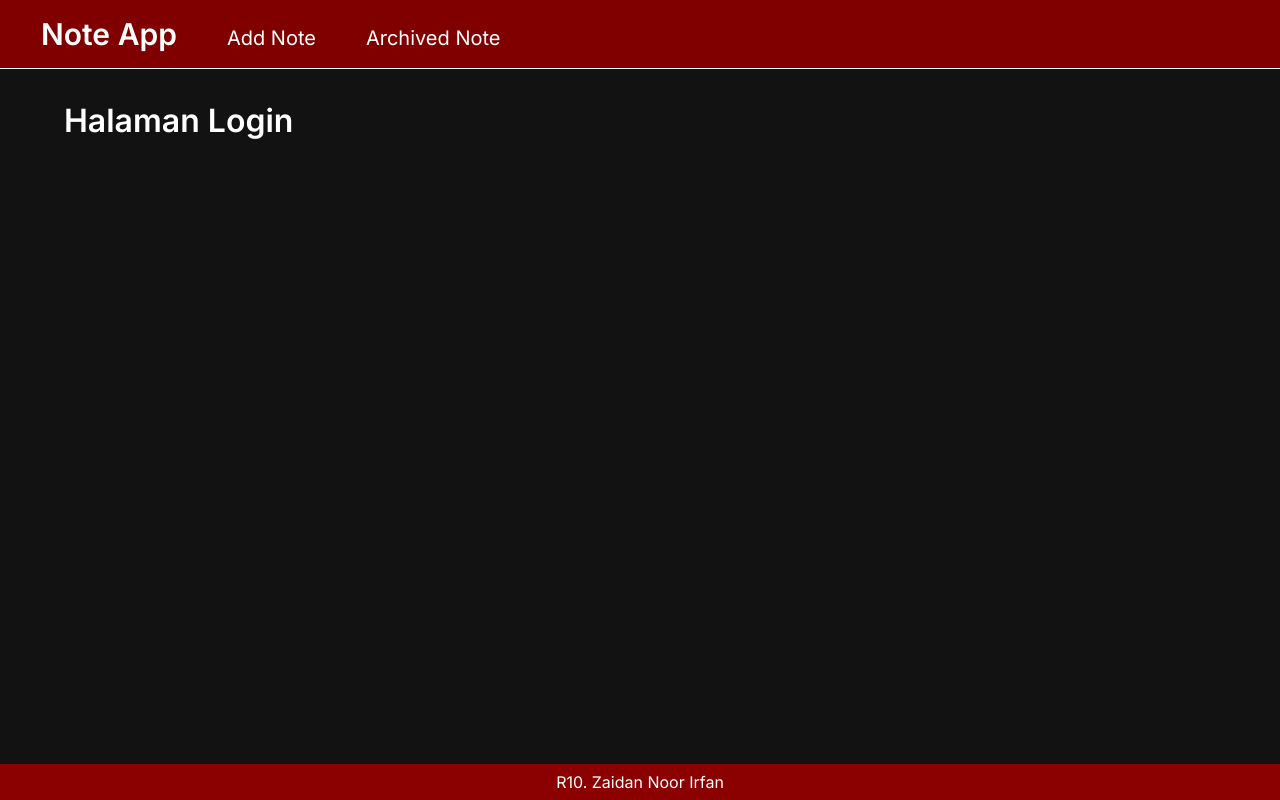
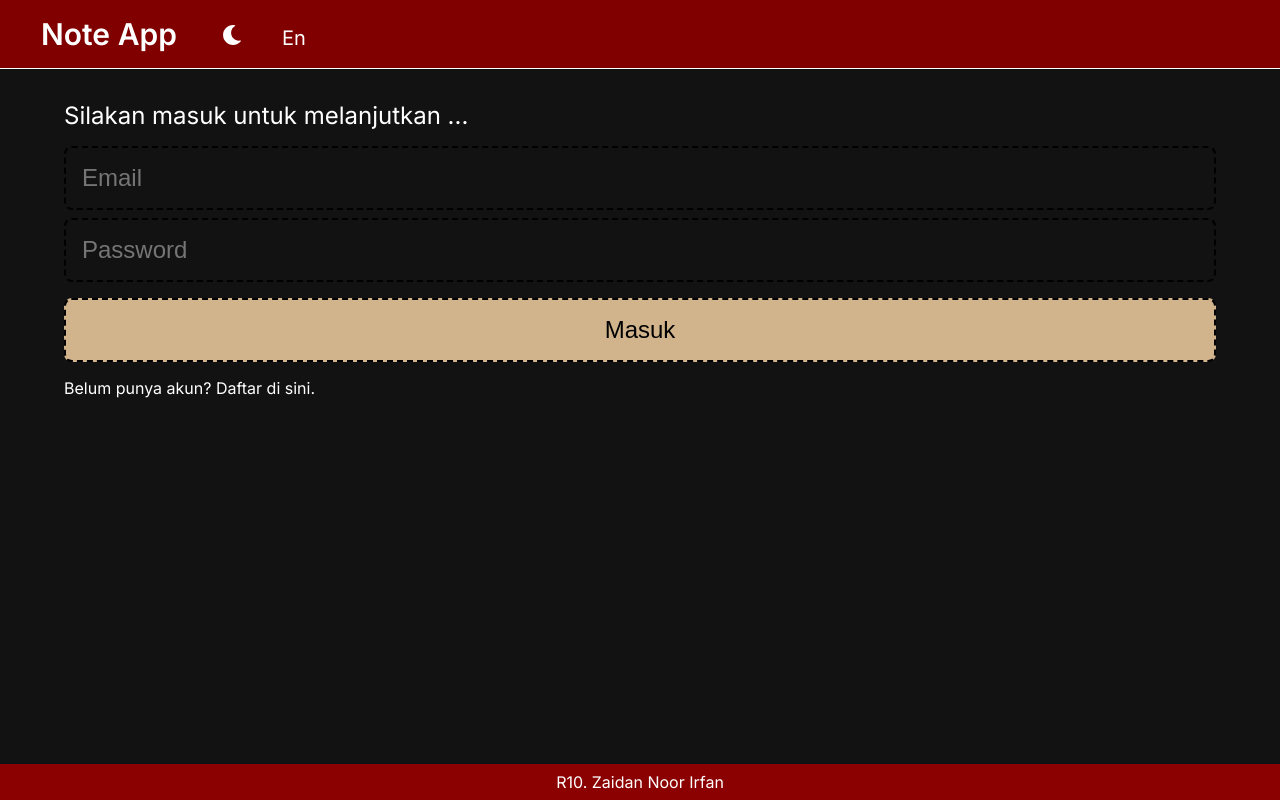
Before and after one commit to zaidannoor/Fundamental-React-Dicoding, a React (Create React App) app: page / in a window 1280 px wide. Built offline with nearby package versions, Linux system fonts and the light colour scheme.

Commit message:
- Add file LocaleContext.js - Making login page - Making login input - Make conditional

```diff
--- a/package.json
+++ b/package.json
@@ -6,6 +6,7 @@
     "prop-types": "^15.8.1",
     "react": "^18.2.0",
     "react-dom": "^18.2.0",
+    "react-icons": "^4.6.0",
     "react-router-dom": "^6.4.2",
     "react-scripts": "5.0.1"
   },
--- a/src/App.js
+++ b/src/App.js
@@ -12,10 +12,17 @@ import RegisterPage from './pages/RegisterPage';
 function App() {
   const authedUser = false;
 
+
+
   return (
     <div className="app-container">
       <header className='note-app__header'>
-        <Navigation />
+        {
+
+          <Navigation authed={authedUser} />
+
+        }
+
       </header>
       <main>
         {authedUser ?
--- a/src/components/LoginInput.js
+++ b/src/components/LoginInput.js
@@ -1,8 +1,58 @@
-import react from "react";
+import React from 'react';
+import PropTypes from 'prop-types';
 
-function LoginInput(){
-    return
+class LoginInput extends React.Component {
+  constructor(props) {
+    super(props);
 
+    this.state = {
+      email: '',
+      password: '',
+    };
+
+    this.onEmailChangeHandler = this.onEmailChangeHandler.bind(this);
+    this.onPasswordChangeHandler = this.onPasswordChangeHandler.bind(this);
+    this.onSubmitHandler = this.onSubmitHandler.bind(this);
+  }
+
+  onEmailChangeHandler(event) {
+    this.setState(() => {
+      return {
+        email: event.target.value
+      }
+    })
+  }
+
+  onPasswordChangeHandler(event) {
+    this.setState(() => {
+      return {
+        password: event.target.value
+      };
+    });
+  }
+
+  onSubmitHandler(event) {
+    event.preventDefault();
+
+    this.props.login({
+      email: this.state.email,
+      password: this.state.password,
+    });
+  }
+
+  render() {
+    return (
+      <form onSubmit={this.onSubmitHandler} className='login-input'>
+        <input type="email" placeholder='Email' value={this.state.email} onChange={this.onEmailChangeHandler} />
+        <input type="password" placeholder='Password' value={this.state.password} onChange={this.onPasswordChangeHandler} />
+        <button>Masuk</button>
+      </form>
+    );
+  }
 }
 
-export default LoginInput
+LoginInput.propTypes = {
+  login: PropTypes.func.isRequired,
+}
+
+export default LoginInput;
--- a/src/components/Navigation.js
+++ b/src/components/Navigation.js
@@ -1,13 +1,27 @@
 import React from 'react';
 import { Link } from 'react-router-dom';
+import { FiLogOut } from 'react-icons/fi';
+import { FaMoon } from "react-icons/fa";
+// import { LocaleConsumer } from '../contexts/LocaleContext';
 
-function Navigation() {
+function Navigation({authedUser}) {
   return (
     <nav className="navigation">
       <ul className='nav-link'>
         <li><h1><Link to="/">Note App</Link></h1></li>
-        <li><Link to="/add">Add Note</Link></li>
-        <li><Link to="/archive">Archived Note</Link></li>
+        <li><FaMoon /></li>
+        <li>En</li>
+        {
+          authedUser ?
+          <>
+            <li><Link to="/add">Add Note</Link></li>
+            <li><Link to="/archive">Archived Note</Link></li>
+            <li><FiLogOut /></li>
+          </>
+          : ''
+        }
+
+
       </ul>
     </nav>
   );
--- /dev/null
+++ b/src/context/LocaleContext.js
@@ -0,0 +1,8 @@
+import React from 'react';
+
+const LocaleContext = React.createContext();
+
+export const LocaleProvider = LocaleContext.Provider;
+export const LocaleConsumer = LocaleContext.Consumer;
+
+export default LocaleContext;
--- a/src/pages/LoginPage.js
+++ b/src/pages/LoginPage.js
@@ -1,11 +1,24 @@
 import React from 'react';
-function LoginPage() {
-    return(
-        <>
-            <h1>Halaman Login</h1>
-        </>
+import { Link } from 'react-router-dom';
+import LoginInput from '../components/LoginInput';
+import {login} from '../utils/network-data';
 
-    )
+function LoginPage({loginSuccess}) {
+    async function onLogin({ email, password }) {
+        const { error, data } = await login({ email, password });
+
+        if (!error) {
+          loginSuccess(data);
+        }
+      }
+
+      return (
+        <section className='login-page'>
+          <h2>Silakan masuk untuk melanjutkan ...</h2>
+          <LoginInput login={onLogin} />
+          <p>Belum punya akun? <Link to="/register">Daftar di sini.</Link></p>
+        </section>
+      );
 }
 
 export default LoginPage;
--- a/src/styles/main.css
+++ b/src/styles/main.css
@@ -76,6 +76,36 @@
     width: 90%;
     max-width: 1200px;
     flex: 1;
+  }
+
+  .login-page h2, .register-page h2 {
+    font-weight: normal;
+  }
+
+  .login-input, .register-input, .contact-input {
+    margin-top: 16px;
+  }
+
+  .login-input input, .register-input input, .contact-input input {
+    display: block;
+    padding: 16px;
+    width: 100%;
+    margin: 8px 0;
+    font-size: 24px;
+    background-color: transparent;
+    border: 2px dashed black;
+    border-radius: 8px;
+  }
+
+  .login-input button, .register-input button, .contact-input button {
+    display: block;
+    width: 100%;
+    padding: 16px;
+    font-size: 24px;
+    background-color: tan;
+    border: 2px dashed black;
+    border-radius: 8px;
+    margin: 16px 0;
   }
 
   .note-app > h2{
```
Also changed, not shown: 1 other file (tests, documents, lock files or other folders).
